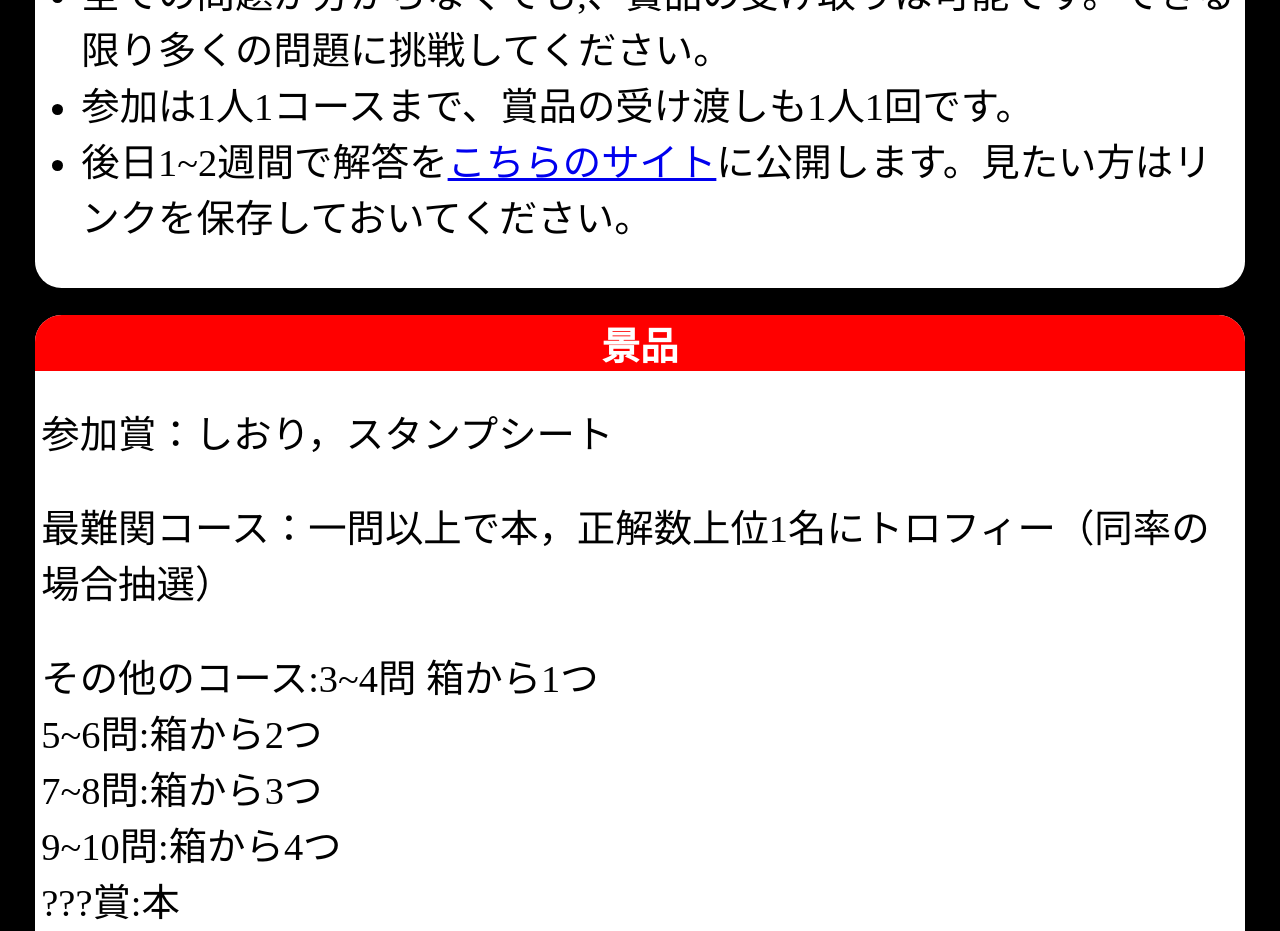
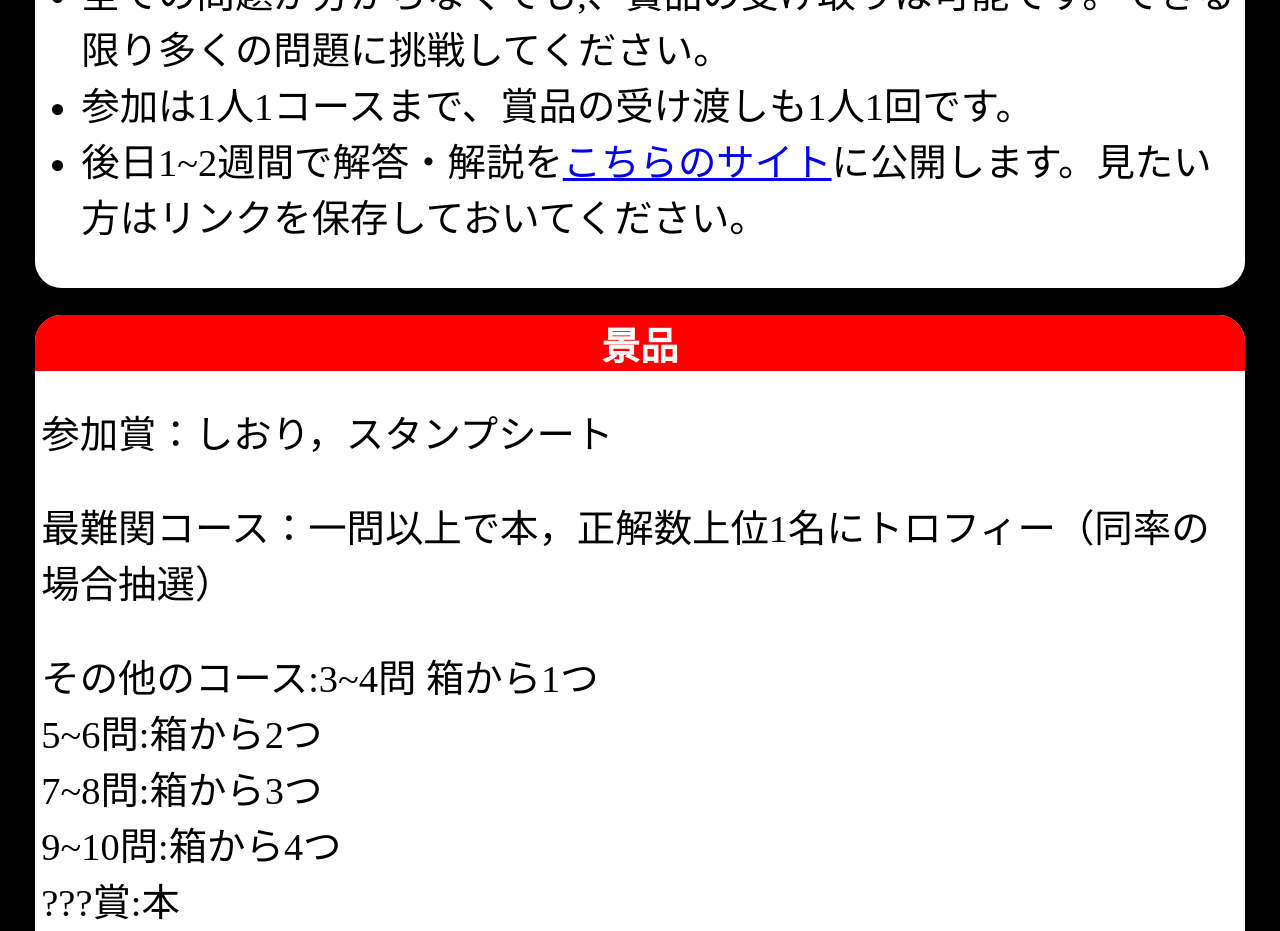
Before and after one commit to kenkashi-math-club/pages, a plain HTML site: page main.html in a window 1280 px wide. Shown: the part 4560-5491 px from the top of the page. Drawn offline with Linux system fonts and the light colour scheme.

Commit message:
Add files via upload

```diff
--- a/main.html
+++ b/main.html
@@ -59,7 +59,7 @@
       <li>サイト内で得た問題やその答え、解説等を期間内（〜9/10）に流出、転載、二次配布等を固く禁じます。</li>
       <li>全ての問題が分からなくても,、賞品の受け取りは可能です。できる限り多くの問題に挑戦してください。</li>
       <li>参加は1人1コースまで、賞品の受け渡しも1人1回です。</li>
-      <li>後日1~2週間で解答を<a href="./answers.html">こちらのサイト</a>に公開します。見たい方はリンクを保存しておいてください。</li>
+      <li>後日1~2週間で解答・解説を<a href="./answers.html">こちらのサイト</a>に公開します。見たい方はリンクを保存しておいてください。</li>
     </ul>
   </div>
 
```
